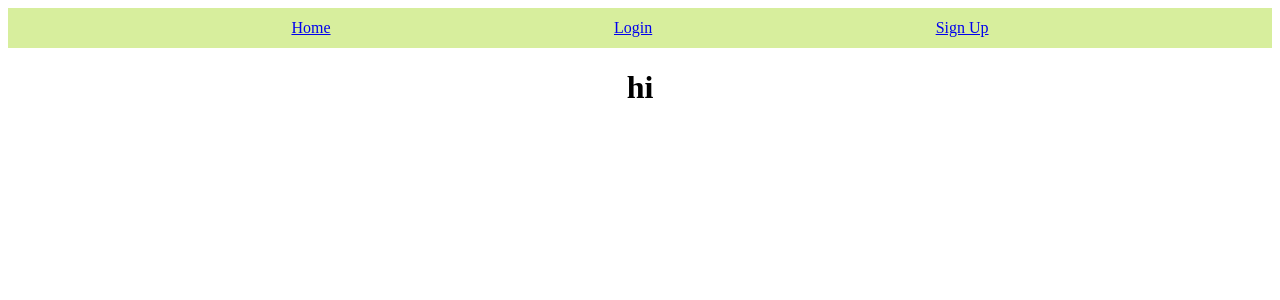
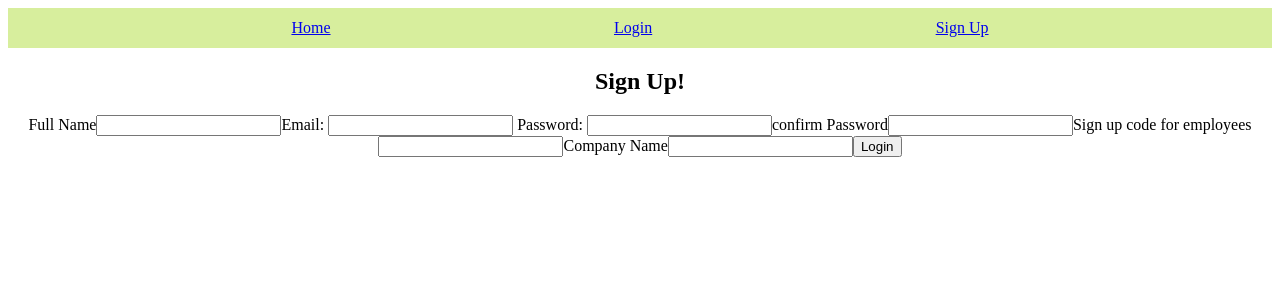
Before and after one commit to Build-Week-Snackify/Front-End, a React (Create React App) app in the folder snackify/: page /Register in a window 1280 px wide. Shown: the top 300 px of the page. Built offline with nearby package versions, Linux system fonts and the light colour scheme.

Commit message:
Got a register page more or less built out

```diff
--- a/snackify/src/Components/CompanyLogIn.js
+++ b/snackify/src/Components/CompanyLogIn.js
@@ -1,7 +1,7 @@
 import React, {useState, useEffect} from 'react'
 import {NavLink} from 'react-router-dom'
 import styled from 'styled-components'
-import {axiosWithLoginAuth} from '../Utils/axiosWithLoginAuth';
+import { axiosWithLoginAuth } from '../Utils/axiosWithLoginAuth';
 import  {connect} from 'react-redux';
 
 
--- a/snackify/src/Components/Register.js
+++ b/snackify/src/Components/Register.js
@@ -1,34 +1,69 @@
 import React, { useState } from 'react';
 import { connect } from 'react-redux';
+import { axiosWithLoginAuth } from '../Utils/axiosWithLoginAuth'
 
 const Register = (props) => {
-    const [count, setCount] = useState(0);
-    const [goodRegister, setGoodRegister] = useState(false);
     const [company, setCompany] = useState({
         name: '',
         email: '',
         password: '',
         confirm: '',
-        code: '',
+        signUpCode: '',
         companyName: '',
-        companyPhone: '',
-        companyLocationCity: '',
-        companyLocationState: '',
-        companyTeamSize: ''
+        goodSignUp: false
     });
 
+    const onChange = e =>
+        setCompany({ ...company, [e.target.name]: e.target.value });
 
-    return(
-        <form>
-            <h1>hi</h1>
+    const handleSubmit = (e) => {
+        e.preventDefault()
+        if (company.password !== company.confirm) {
+            alert("Passwords don't match please try again")
+            return (null)
+        }
+        if (company.password.length < 6) {
+            alert("Password needs to be at least 6 characters long")
+            return(null)
+        }
+        else {
+            console.log(company)
+            e.preventDefault();
+            props.history.push("/Company-Data");
+            axiosWithLoginAuth()
+                .post(`/companies`, company)
+                .then(result => {
+                    console.log(result)
+                    localStorage.setItem("SnackToken", result.data.payload);
+                    props.history.push("/Company-Data");
+                })
+        }
+    }
 
+
+    return (
+        <form onSubmit={handleSubmit}>
+            <h2>Sign Up!</h2>
+            <label>Full Name</label>
+            <input type="text" name="name" onChange={onChange} />
+            <label>Email: </label>
+            <input type="email" name="email" onChange={onChange} />
+            <label> Password: </label>
+            <input name="password" type="password" onChange={onChange} />
+            <label>confirm Password</label>
+            <input name="confirm" type="password" onChange={onChange} />
+            <label>Sign up code for employees</label>
+            <input name="signUpCode" type="text" onChange={onChange} />
+            <label>Company Name</label>
+            <input name="companyName" type="text" onChange={onChange} />
+            <button onClick={() => handleSubmit}>Login</button>
         </form>
     )
 }
-    const mapStateToProps = state => {
-        return {
+const mapStateToProps = state => {
+    return {
 
-        };
-    }
+    };
+}
 
-    export default connect(mapStateToProps, {})(Register);
+export default connect(mapStateToProps, {})(Register);
```
